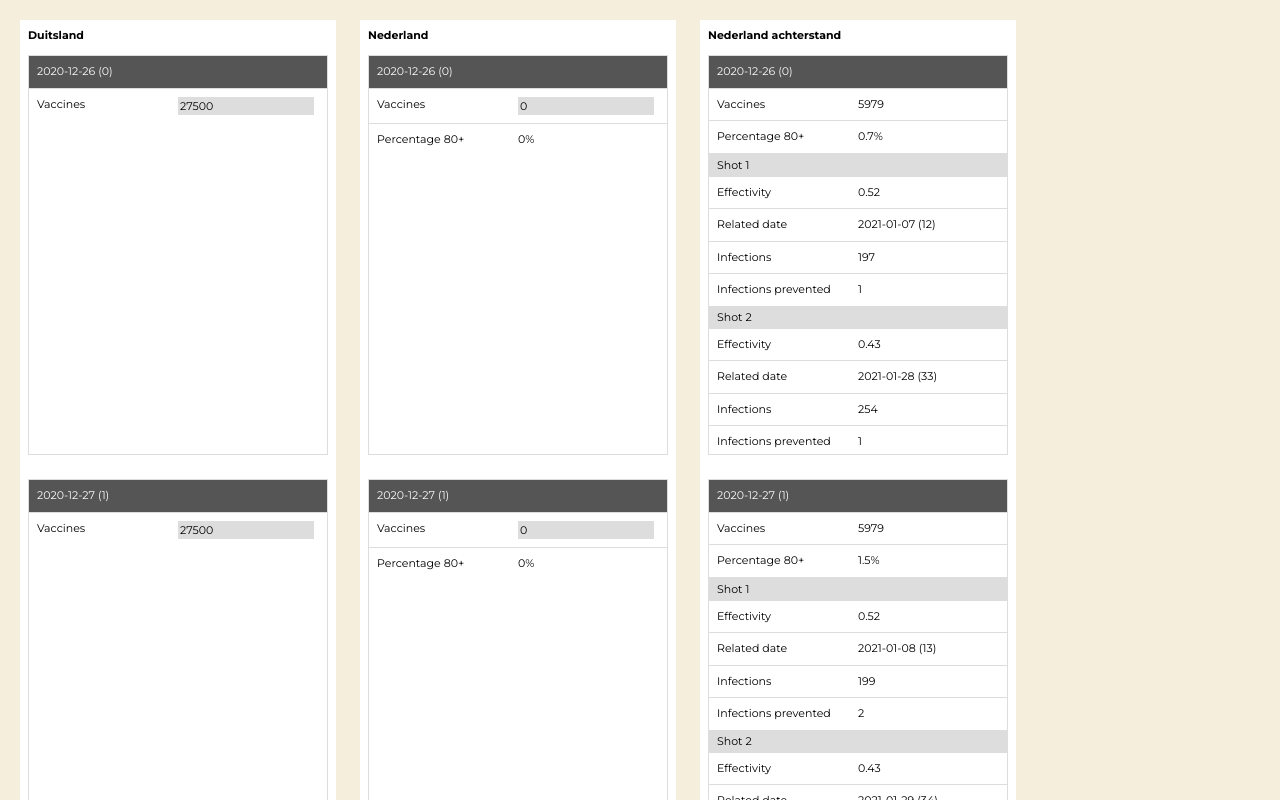
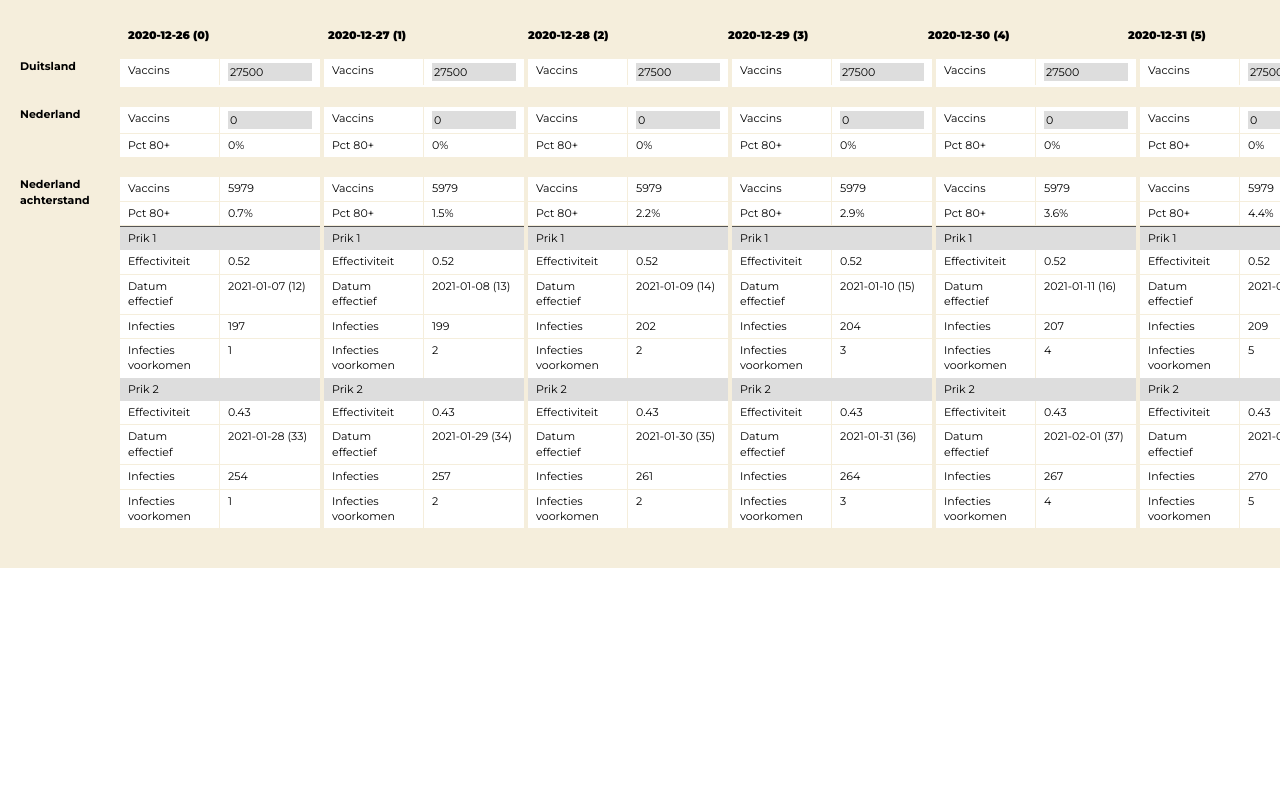
Before and after one commit to jeroenbreen/spuit-11, a Vue app: page / in a window 1280 px wide. Shown: the top 800 px of the page. Built offline with nearby package versions, Linux system fonts and the light colour scheme.

Commit message:
design, translations

```diff
--- a/public/index.html
+++ b/public/index.html
@@ -4,7 +4,7 @@
     <meta charset="utf-8">
     <meta http-equiv="X-UA-Compatible" content="IE=edge">
     <meta name="viewport" content="width=device-width,initial-scale=1.0">
-    <title>Impact of Vaccination Programs of Germany and Netherlands compared</title>
+    <title>Vergelijking vaccinatieprogramma Duitsland en Nederland</title>
 
     <link href="https://fonts.googleapis.com/css2?family=Dosis:wght@700&family=Inconsolata&family=Merriweather:ital,wght@0,400;0,700;0,900;1,700;1,900&family=Montserrat:wght@300;400;700;900&display=swap" rel="stylesheet">
   </head>
--- a/src/app.vue
+++ b/src/app.vue
@@ -36,6 +36,9 @@
             },
             allCountries() {
                 return [...this.countries, this.germanEquivalent];
+            },
+            dates() {
+                return this.countries[0].vaccinationProgram.map(d => d.date);
             }
         },
         methods: {}
@@ -45,6 +48,16 @@
 
 <template>
     <div class="app">
+        <div class="header">
+            <div class="header__country"></div>
+            <div class="header__dates">
+                <div
+                    v-for="(date, index) in dates"
+                    class="header__date">
+                    {{date}} ({{index}})
+                </div>
+            </div>
+        </div>
         <country
             v-for="country in allCountries"
             :country="country"/>
@@ -57,10 +70,29 @@
     @import '@/styles/variables.scss';
 
     .app {
-        background: #f5eedc;
+        background: $bg;
         padding: 20px;
         overflow: auto;
         height: 100%;
-        display: flex;
+
+        .header {
+            display: flex;
+            margin-bottom: 8px;
+
+            .header__country {
+                width: 100px;
+                flex-shrink: 0;
+            }
+
+            .header__dates {
+                display: flex;
+
+                .header__date {
+                    width: 200px;
+                    padding: 8px;
+                    font-weight: 800;
+                }
+            }
+        }
     }
 </style>
--- a/src/components/country.vue
+++ b/src/components/country.vue
@@ -32,13 +32,14 @@
     @import '@/styles/variables.scss';
 
     .country {
-        margin-right: 24px;
-        background: #fff;
-        padding: 8px;
+        display: flex;
+        margin-bottom: 20px;
 
         .country__name {
             font-weight: 700;
             margin-bottom: 12px;
+            width: 100px;
+            flex-shrink: 0;
         }
     }
 </style>
--- a/src/components/vaccination-program.vue
+++ b/src/components/vaccination-program.vue
@@ -17,12 +17,10 @@
 
 <template>
     <div class="vaccination-program">
-        <div class="vaccination-program__days">
-            <vaccine-day
+        <vaccine-day
                 v-for="day in country.vaccinationProgram"
                 :country="country"
                 :day="day"/>
-        </div>
     </div>
 </template>
 
@@ -31,10 +29,6 @@
     @import '@/styles/variables.scss';
 
     .vaccination-program {
-
-        .vaccination-program__days {
-            //display: flex;
-            //flex-wrap: wrap;
-        }
+        display: flex;
     }
 </style>
--- a/src/components/vaccine-day-shot.vue
+++ b/src/components/vaccine-day-shot.vue
@@ -41,7 +41,7 @@
                 } else {
                     lastSituation = this.country.situation[this.country.situation.length - 1];
                     daysApart = differenceInDays(this.relatedDate, new Date(lastSituation.date));
-                    growthPerDay = Math.pow(lastSituation.r, (1/4));
+                    growthPerDay = Math.pow(lastSituation.Rt, (1/4));
                     return lastSituation.infections * Math.pow(growthPerDay, daysApart);
 
                 }
@@ -58,11 +58,11 @@
 <template>
     <div class="vaccine-day-shot">
         <div class="vaccine-day-shot__title">
-            Shot {{shot.title}}
+            Prik {{shot.title}}
         </div>
         <div class="vaccine-day__cell">
             <div class="vaccine-day__label">
-                Effectivity
+                Effectiviteit
             </div>
             <div class="vaccine-day__value">
                 {{shot.effectivity}}
@@ -70,7 +70,7 @@
         </div>
         <div class="vaccine-day__cell">
             <div class="vaccine-day__label">
-                Related date
+                Datum effectief
             </div>
             <div class="vaccine-day__value">
                 {{relatedDateFormatted}} ({{relatedDateIndex}})
@@ -78,7 +78,7 @@
         </div>
         <div class="vaccine-day__cell">
             <div class="vaccine-day__label">
-                Infections
+                Infecties
             </div>
             <div class="vaccine-day__value">
                 {{Math.round(infections)}}
@@ -86,7 +86,7 @@
         </div>
         <div class="vaccine-day__cell">
             <div class="vaccine-day__label">
-                Infections prevented
+                Infecties voorkomen
             </div>
             <div class="vaccine-day__value">
                 {{Math.round(prevented)}}
--- a/src/components/vaccine-day.vue
+++ b/src/components/vaccine-day.vue
@@ -32,14 +32,11 @@
 
 <template>
     <div class="vaccine-day">
-        <div class="vaccine-day__cell vaccine-day__date">
-            {{day.date}} ({{dayIndex}})
-        </div>
         <div class="vaccine-day__cell">
             <div class="vaccine-day__label">
-                Vaccines
+                Vaccins
             </div>
-            <div class="vaccine-day__date">
+            <div class="vaccine-day__value">
                 <input
                     v-if="!day.locked"
                     v-model="day.n"/>
@@ -50,7 +47,7 @@
             v-if="country.population80plus"
             class="vaccine-day__cell">
             <div class="vaccine-day__label">
-                Percentage 80+
+                Pct 80+
             </div>
             <div class="vaccine-day__value">
                 {{percentageFormatted}}
@@ -75,41 +72,37 @@
     @import '@/styles/variables.scss';
 
     .vaccine-day {
-        border: 1px solid #ddd;
-        width: 300px;
-        height: 400px;
-        margin-bottom: 24px;
+        width: 200px;
+        background: #fff;
+        margin-right: 4px;
 
         .vaccine-day__cell {
-            border-bottom: 1px solid #ddd;
-            padding: 8px;
+            border-bottom: 1px solid $bg;
             display: flex;
 
             .vaccine-day__label {
                 width: 50%;
+                border-right: 1px solid $bg;
+                padding: 4px 8px;
             }
 
             .vaccine-day__value {
                 width: 50%;
+                padding: 4px 8px;
+
+                input {
+                    width: 100%;
+                }
             }
 
-            input {
-                width: 100%;
-            }
-
-            &.vaccine-day__date {
-                background: #555;
-                color: #fff;
-            }
-
-            &.vaccine-day__date-related {
-                background: #aaa;
-                color: #fff;
-            }
 
             &:last-child {
                 border-bottom: 0;
             }
         }
+
+        .vaccine-day__shots {
+            border-top: 1px solid #555;
+        }
     }
 </style>
--- a/src/data/situation.js
+++ b/src/data/situation.js
@@ -4,7 +4,7 @@ const situation = [
         date: '2020-12-26',
         // this is a virtual number yet
         infections: 170,
-        r: 1.05
+        Rt: 1.05
     }
 ];
 
--- a/src/styles/colors.scss
+++ b/src/styles/colors.scss
@@ -1,4 +1 @@
-$grey-1: #ddd;
-$map-color: #f5eedc;
-$map-color-dark: #807765;
-$map-color-super-dark: #423e34;
+$bg: #f5eedc;
```
